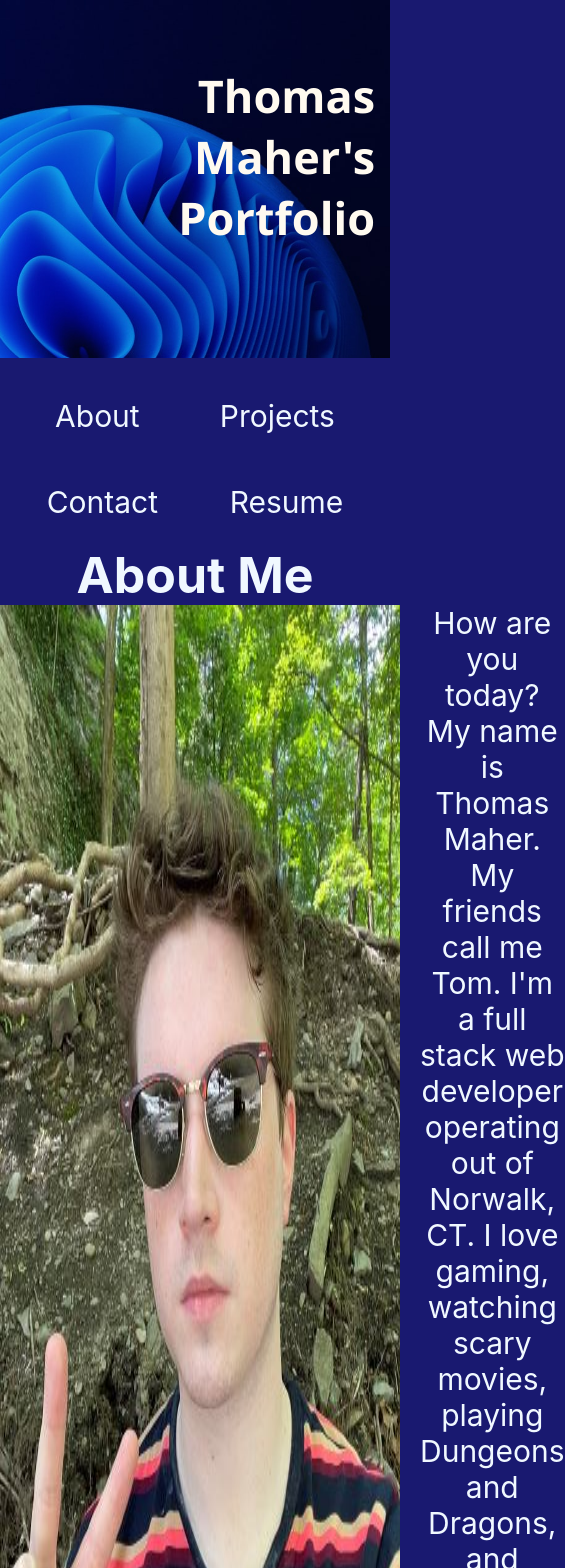
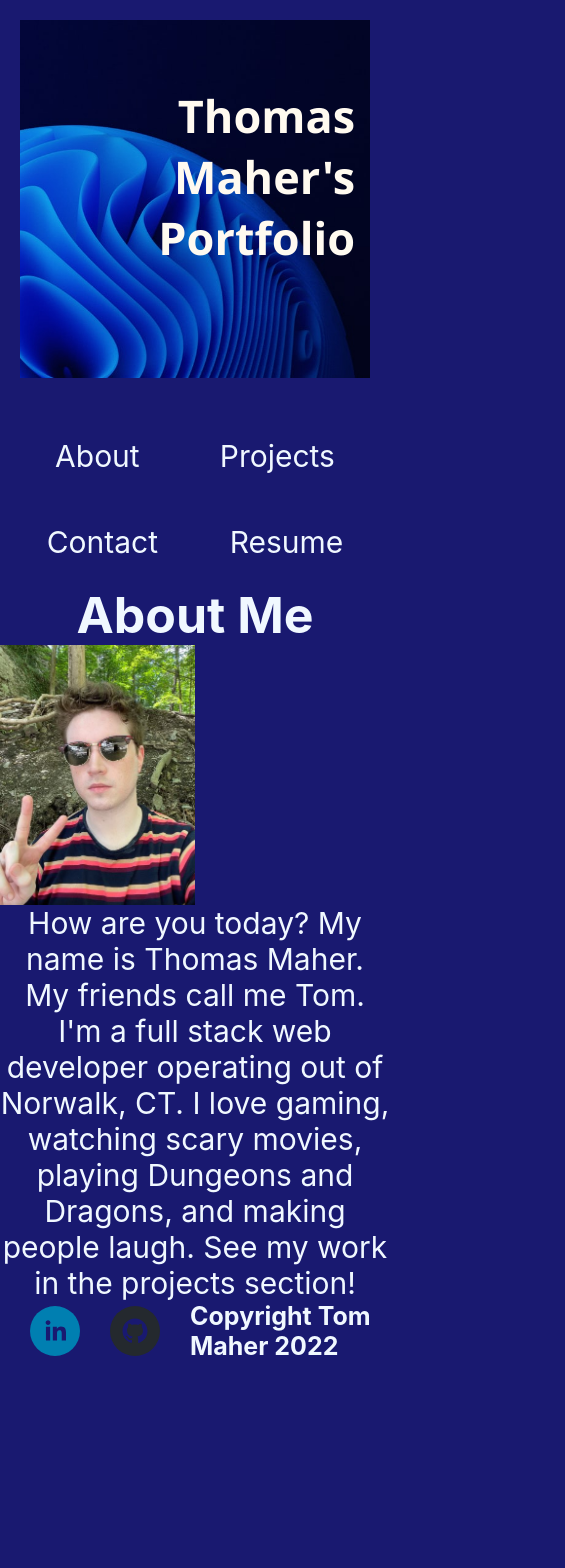
Before and after one commit to trm621/react-portfolio, a React (Create React App) app: page / in a window 390 px wide. Shown: the top 1568 px of the page, 565 px wide, since content can reach past the window. After the commit the page ends 1361 px from the top, so only its background shows below. Built offline with nearby package versions, Linux system fonts and the light colour scheme.

Commit message:
fixed prof pic

```diff
--- a/src/index.css
+++ b/src/index.css
@@ -184,3 +184,42 @@ code {
   font-family: source-code-pro, Menlo, Monaco, Consolas, 'Courier New',
     monospace;
 }
+
+@media screen and (max-width: 749px) {
+
+  body {
+      width: fit-content;
+  }
+  header nav ul li a {
+      font-size: 35px;
+  }
+
+  .about {
+    display: flex;
+    flex-wrap: wrap;
+  }
+
+  .profile-pic {
+    width: 50%;
+  }
+
+}
+
+@media screen and (max-width: 1024px) {
+
+  header {
+      display: block;
+      font-size: 30px;
+      padding: 20px;
+  }
+
+  h1 {
+      text-align: center;
+  }
+
+  header nav {
+      display: flex;
+      justify-content: space-evenly;
+      margin-bottom: 15px;
+  }
+}
```
